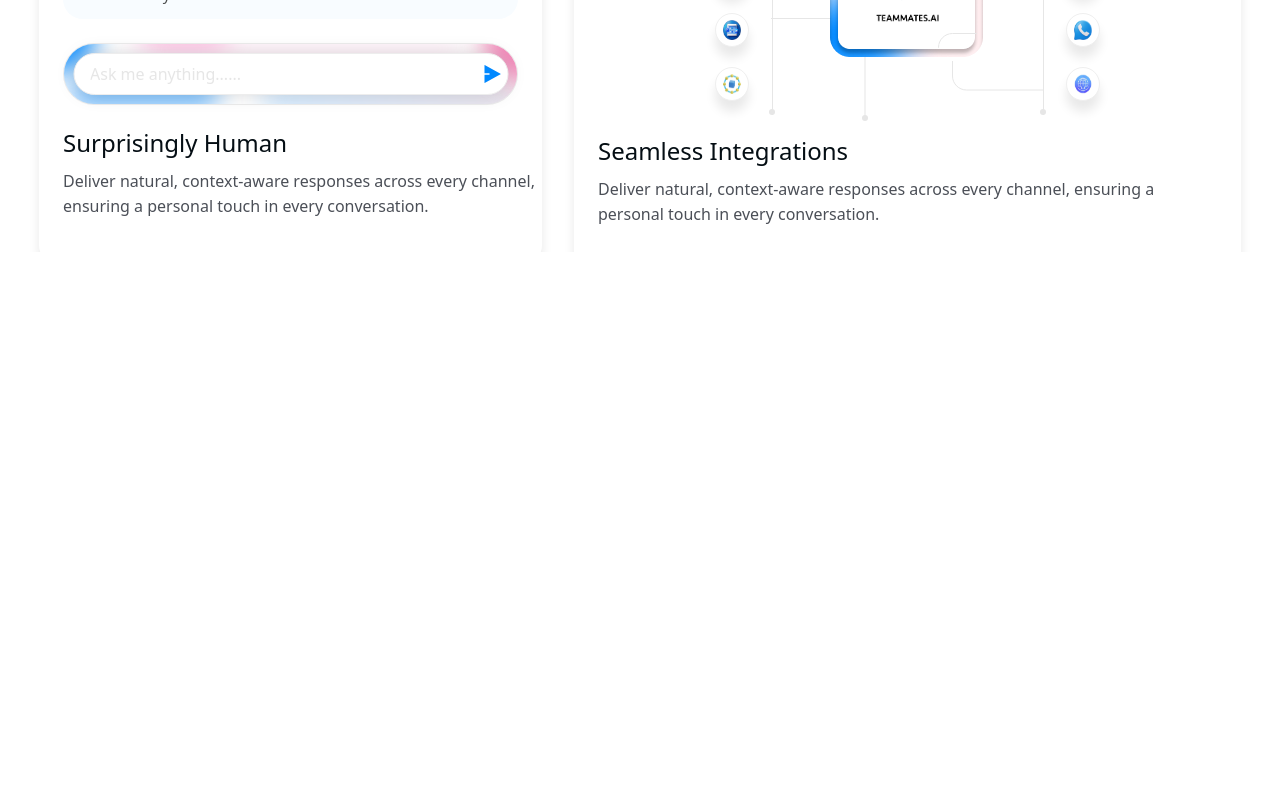
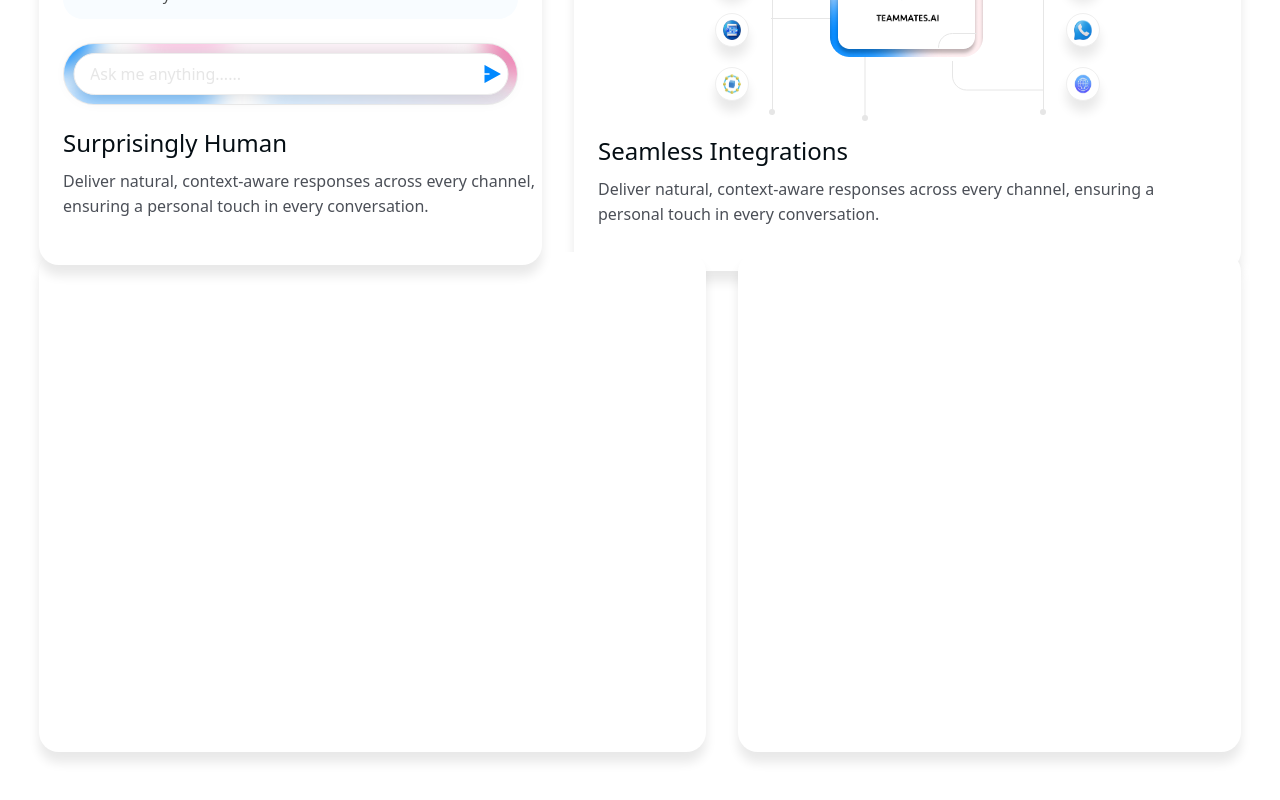
Before and after one commit to Nayeem0011/ai_teammates, a Next.js app: page / in a window 1280 px wide. Shown: the part 1667-2467 px from the top of the page. Before the commit the page ends 1919 px from the top, so only its background shows below. Built offline with nearby package versions, Linux system fonts and the light colour scheme.

Commit message:
pagethree section added

```diff
--- a/app/component/Pagethree.js
+++ b/app/component/Pagethree.js
@@ -1,19 +1,22 @@
 'use client';
 
-import { gsap } from 'gsap';
-import { ScrollTrigger } from 'gsap/ScrollTrigger';
-import 'swiper/css';
-import 'swiper/css/navigation';
-gsap.registerPlugin(ScrollTrigger);
 // import Image from 'next/image';
 // import image48 from './image/image48.svg';
 
 const Pagethree = () => {
 
   return (
-    <div className="">
+    <section className="w-full mb-20">
+      <div className="flex items-center justify-center gap-8">
+        <div className="w-166.75 h-125 rounded-[19.83px] bg-white shadow-[0px_10.48px_10.48px_0px_#00000017]">
 
-    </div>
+        </div>
+
+        <div className="w-125.75 h-125 rounded-[19.83px] bg-white shadow-[0px_10.48px_10.48px_0px_#00000017]">
+
+        </div>
+      </div>
+    </section>
   );
 };
 
```
